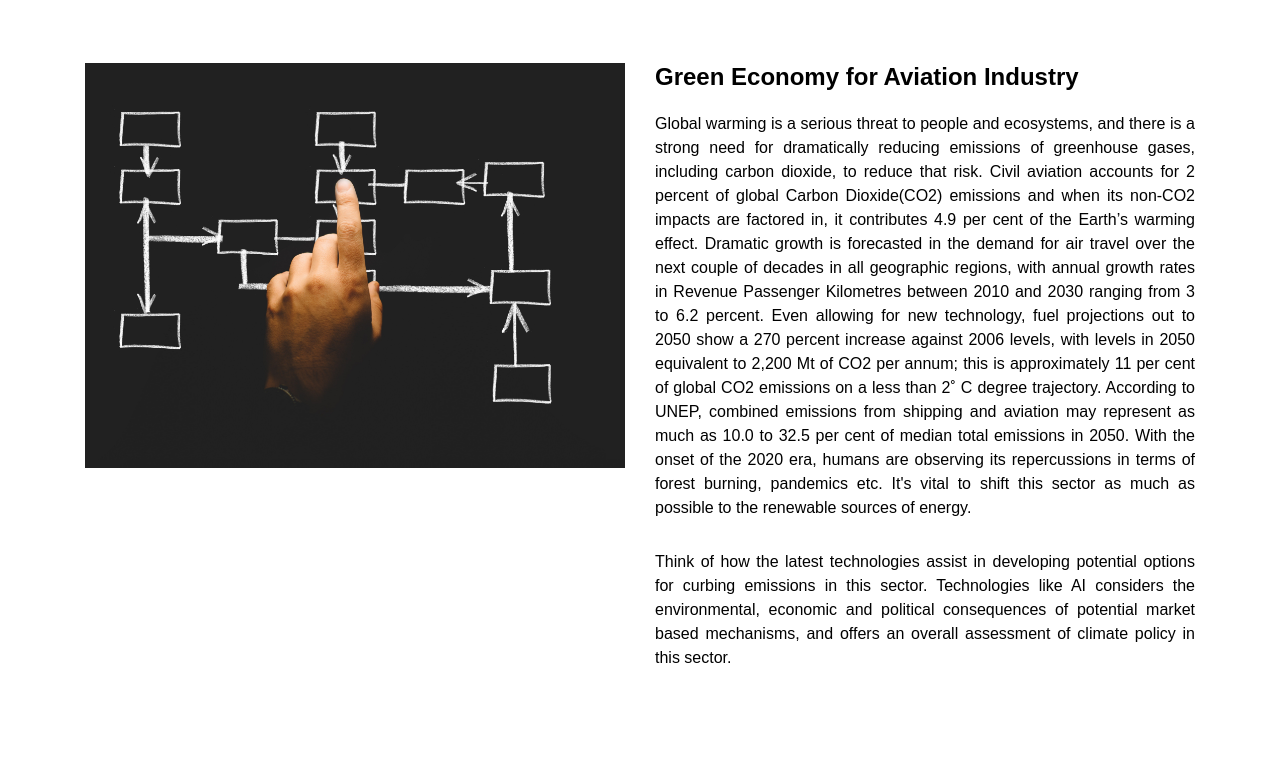
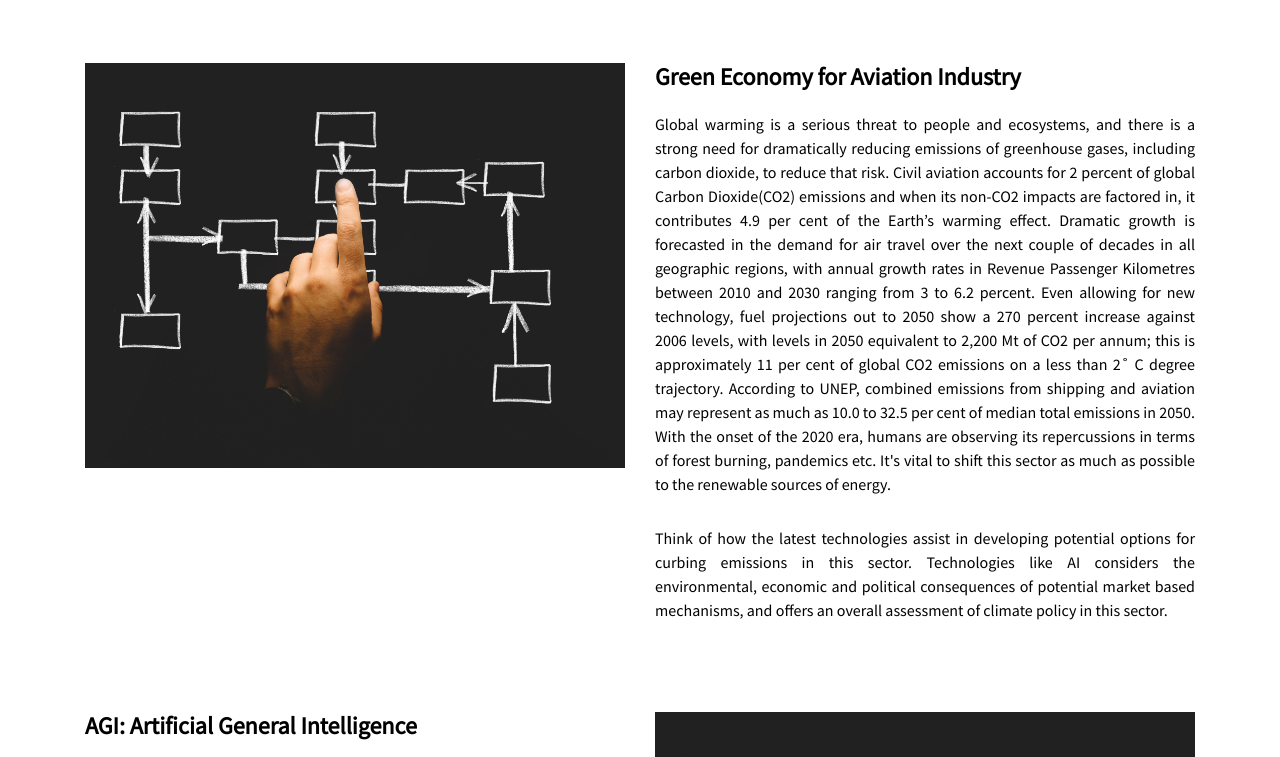
Before and after one commit to nirmalnishant645/CiRG-AI-Labs, a plain HTML site: page insights.html in a window 1280 px wide. Shown: the part 170-927 px from the top of the page. Drawn offline with Linux system fonts and the light colour scheme.

Commit message:
insights

```diff
--- a/insights.html
+++ b/insights.html
@@ -12,6 +12,7 @@
   <link href="img/favicon.png" rel="fav-icon">
 
   <!-- Google Fonts -->
+  <link href="https://fonts.googleapis.com/css2?family=Source+Sans+Pro&display=swap" rel="stylesheet">
   <link href="https://fonts.googleapis.com/css?family=Open+Sans:300,300i,400,400i,700,700i|Montserrat:300,400,500,700" rel="stylesheet">
 
   <!-- Bootstrap CSS File -->
```
